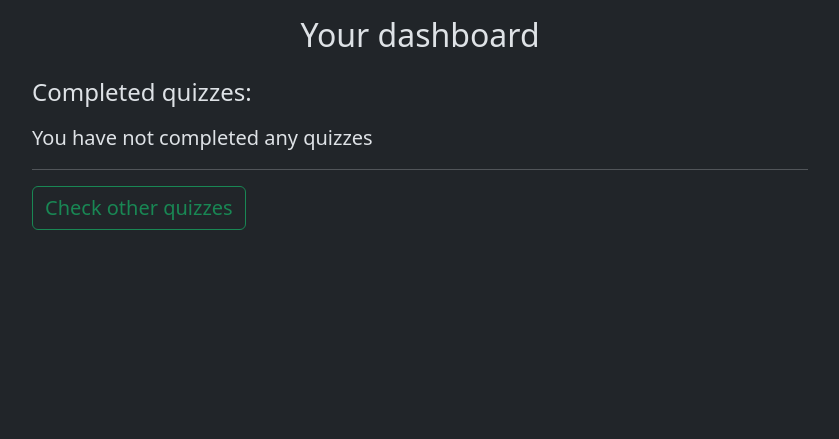
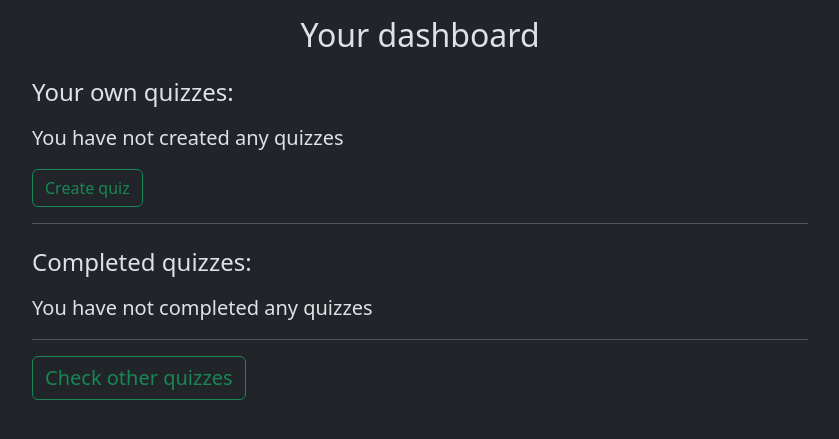
Before and after one commit to vitaliypopel/django-quiz, a Django app: page /dashboard/ in a window 1280 px wide. Shown: the part 56-495 px from the top of the page, without its empty margins (220-1059 px from the left). Run offline with Django 5.2, Linux system fonts and the light colour scheme; the visitor is signed in with stand-in values (Sample User, id 1); data that the repository does not hold is empty.

Commit message:
Added edit buttons to quiz and quizzes page, and added authored quizzes to dashboard

```diff
--- a/project/quiz/templates/quiz/dashboard.html
+++ b/project/quiz/templates/quiz/dashboard.html
@@ -6,6 +6,43 @@
 
 {% block content %}
     <h2 class="text-center mt-3 mb-3">Your dashboard</h2>
+    <h4 class="mt-4 mb-3">Your own quizzes:</h4>
+    {% if authored_quizzes %}
+        {% for authored_quiz in authored_quizzes %}
+            <div class="card mt-3 mb-3">
+                <div class="card-header">{{ authored_quiz }}</div>
+                <div class="card-body">
+                    <h5 class="card-title">Quiz: "{{ authored_quiz }}"</h5>
+                    <p class="card-text mb-0">
+                        Descriptions: {{ authored_quiz.descriptions|truncatewords:50 }}...
+                    </p>
+                    <p class="card-text mb-0">Questions: {{ authored_quiz.question_set.all|length }}</p>
+                    <p class="card-text">
+                        Complexity: <span class="
+                        {% if authored_quiz.complexity == 1 %}
+                            text-success-emphasis
+                        {% elif authored_quiz.complexity == 2 %}
+                            text-warning-emphasis
+                        {% elif authored_quiz.complexity == 3 %}
+                            text-danger-emphasis
+                        {% endif %}">{{ authored_quiz.get_complexity_display }}</span>
+                    </p>
+                    <a href="{% url 'quiz:edit_quiz' authored_quiz.url_title %}" class="btn btn-outline-{{ color_theme }}">
+                        Edit
+                    </a>
+                    <a href="{% url 'quiz:quiz' authored_quiz.url_title %}" class="btn btn-{{ color_theme }}">
+                        Open
+                    </a>
+                </div>
+            </div>
+        {% endfor %}
+    {% else %}
+        <p class="fs-5">You have not created any quizzes</p>
+        <a href="{% url 'quiz:create_quiz' %}" class="btn btn-outline-{{ color_theme }}">
+            Create quiz
+        </a>
+    {% endif %}
+    <hr>
     {% if not_completed_quizzes %}
         <h4 class="mt-4 mb-3">Continue completing:</h4>
         {% for not_completed_quiz in not_completed_quizzes %}
--- a/project/quiz/templates/quiz/quizzes.html
+++ b/project/quiz/templates/quiz/quizzes.html
@@ -73,6 +73,9 @@
                         text-danger-emphasis
                     {% endif %}">{{ quiz.get_complexity_display }}</span>
                 </p>
+                {% if request.user == quiz.author %}
+                    <a href="{% url 'quiz:edit_quiz' quiz.url_title %}" class="btn btn-outline-{{ color_theme }}">Edit</a>
+                {% endif %}
                 <a href="{% url 'quiz:quiz' quiz.url_title %}" class="btn btn-{{ color_theme }}">Open</a>
             </div>
         </div>
--- a/project/quiz/views.py
+++ b/project/quiz/views.py
@@ -239,19 +239,20 @@ class QuizResultView(View):
 
 
 @method_decorator(decorator=[require_GET, login_required], name='dispatch')
-class DashboardView(View):
-    def get(self, request):
-        completed_quizzes = CompletedQuiz.objects.filter(
-            user=request.user,
+class DashboardView(TemplateView):
+    template_name = 'quiz/dashboard.html'
+
+    def get_context_data(self, **kwargs):
+        context_data = super().get_context_data()
+
+        context_data['completed_quizzes'] = CompletedQuiz.objects.filter(
+            user=self.request.user,
         )
-        return render(
-            request,
-            template_name='quiz/dashboard.html',
-            context={
-                'completed_quizzes': completed_quizzes.filter(is_completed=True),
-                'not_completed_quizzes': completed_quizzes.filter(is_completed=False),
-            },
+        context_data['authored_quizzes'] = Quiz.objects.filter(
+            author=self.request.user,
         )
+
+        return context_data
 
 
 @method_decorator(decorator=[require_GET, login_required], name='dispatch')
```
Also changed, not shown: project/quiz/templates/quiz/quiz.html (+9 -7 lines).
